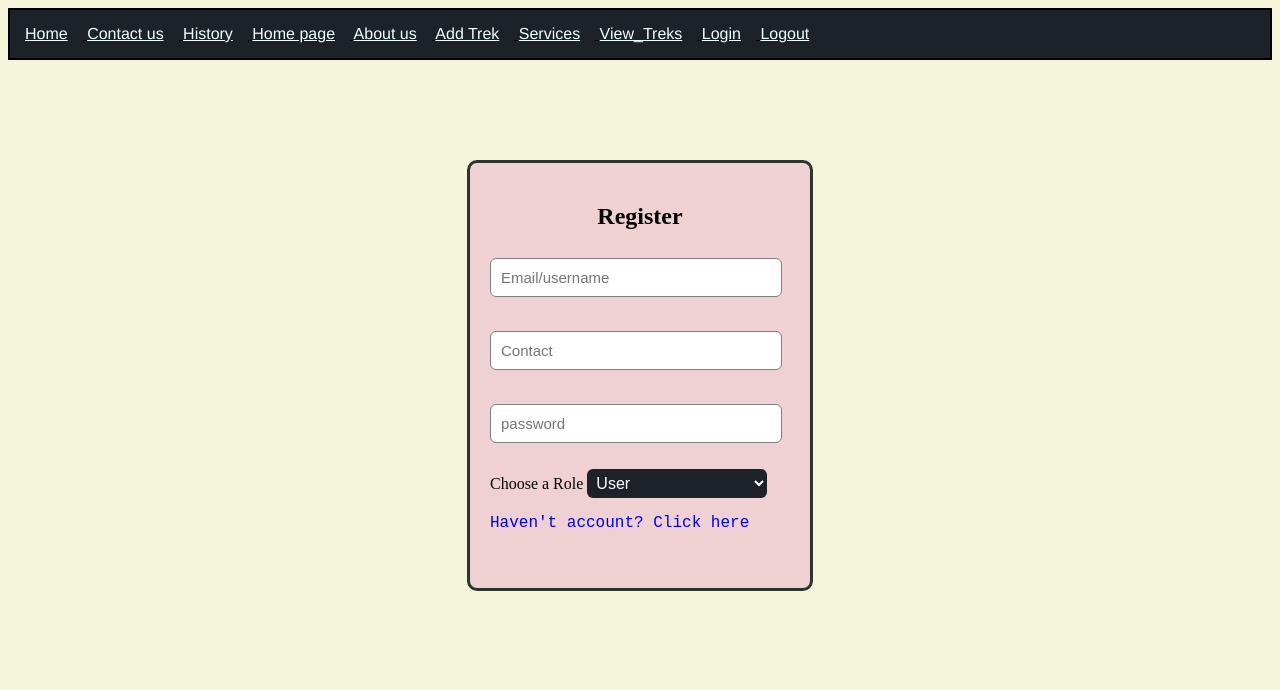
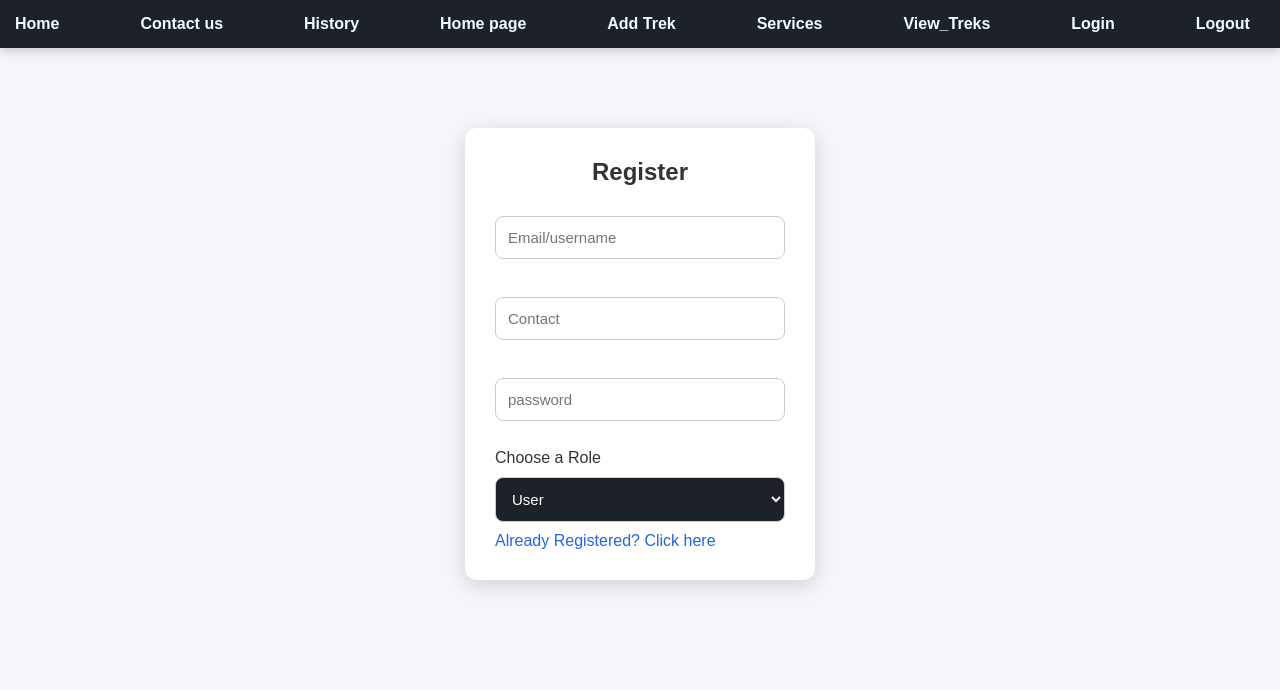
Before and after one commit to 24f2006892/Trekking-Management-Project, a Flask app: page /register in a window 1280 px wide. Shown: the top 690 px of the page. Run offline with Flask 3, Linux system fonts and the light colour scheme.

Commit message:
UI design

```diff
--- a/app.py
+++ b/app.py
@@ -20,15 +20,15 @@ def init_db():
                  id INTEGER PRIMARY KEY AUTOINCREMENT,
                  username TEXT UNIQUE NOT NULL,
                  email TEXT UNIQUE NOT NULL,
-                 mobile TEXT UNIQUE NOT NULL,
+                 mobile TEXT UNIQUE,
                  password TEXT NOT NULL,
                  role TEXT NOT NULL DEFAULT 'user')
                  """)
 
     admin = conn.execute(" SELECT * FROM users WHERE role = 'admin' ").fetchone()
     if not admin:
-        conn.execute(""" INSERT INTO users (username, email, password, role ) VALUEs (?, ?, ?, ?)
-                    """,("admin", "admin@gmail.com", generate_password_hash("admin@123"), "admin") )
+        conn.execute(""" INSERT INTO users (username, email, mobile, password, role ) VALUEs (?, ?, ?, ?, ?)
+                    """,("admin", "admin@gmail.com","9876543210", generate_password_hash("admin@123"), "admin") )
     conn.execute("""
                 CREATE TABLE IF NOT EXISTS treks(
                  id INTEGER PRIMARY KEY AUTOINCREMENT,
@@ -53,7 +53,7 @@ def init_db():
                  trek_id INTEGER,
                  booking_date DATE ,
                  status TEXT NOT NULL,
-                 FOREIGN KEY(trek_id) REFERENCES treks(id)),
+                 FOREIGN KEY(trek_id) REFERENCES treks(id),
                  FOREIGN KEY(user_id) REFERENCES users(id)
 
                  ) """)
@@ -91,52 +91,94 @@ def my_bookings():
     return render_template("my_bookings.html", bookings=bookings)
 
 # Login
+# Login
 @app.route("/login", methods=["GET", "POST"])
 def login():
     msg = ""
 
     if request.method == "POST":
+
         username = request.form["username"]
         password = request.form["password"]
         role = request.form["role"]
 
         conn = get_db_connnection()
+
         user = conn.execute(
-            "SELECT * FROM users WHERE username=?",
+            "SELECT * FROM users WHERE username = ?",
             (username,)
         ).fetchone()
-        conn.close()
-
-        if user and check_password_hash(user["password"], password):
-            session["user"] = username
-            session["role"] = user["role"]
-            session["mobile"] = user["mobile"]
-    if user["role"] == "admin":
-            return redirect("/admin_dashboard")
-
-    elif user["role"] == "staff":
-        conn = get_db_connnection()
-        staff = conn.execute("""
-                                SELECT * FROM staff WHERE mobile = ?""", (user["mobile"],)).fetchone()
 
         conn.close()
 
-        if not staff:
-            flash("Staff record not found.")
+        # ---------------- DEBUG ----------------
+        print("\n========== LOGIN DEBUG ==========")
+        print("Username Entered :", username)
+        print("Password Entered :", password)
+        print("Role Selected    :", role)
+        print("User Found       :", user)
+
+        if user:
+            print("Stored Role      :", user["role"])
+            print("Stored Mobile    :", user["mobile"])
+            print("Password Match   :", check_password_hash(user["password"], password))
+        else:
+            print("User not found in database")
+
+        print("=================================\n")
+        # ---------------------------------------
+
+        if not user:
+            flash("User not found.")
             return redirect("/login")
 
-        if staff["status"] != "Approved":
-            flash("Your account is waiting for Admin approval.")
+        if not check_password_hash(user["password"], password):
+            flash("Incorrect password.")
             return redirect("/login")
 
-        return redirect("/staff_dashboard")
+        if user["role"] != role:
+            flash("Incorrect role selected.")
+            return redirect("/login")
 
-    else:
-        return redirect("/view_treks")
+        # Login successful
+        session["user"] = user["username"]
+        session["role"] = user["role"]
+        session["mobile"] = user["mobile"]
+
+        # Admin
+        if user["role"] == "admin":
+            print("Redirecting to Admin Dashboard")
+            return redirect("/admin_dashboard")
+
+        # Staff
+        elif user["role"] == "staff":
+
+            conn = get_db_connnection()
+
+            staff = conn.execute(
+                "SELECT * FROM staff WHERE mobile = ?",
+                (user["mobile"],)
+            ).fetchone()
+
+            conn.close()
+
+            if not staff:
+                flash("Staff record not found.")
+                return redirect("/login")
+
+            if staff["status"] != "Approved":
+                flash("Your account is waiting for Admin approval.")
+                return redirect("/login")
+
+            print("Redirecting to Staff Dashboard")
+            return redirect("/staff_dashboard")
+
+        # Normal User
+        else:
+            print("Redirecting to User Dashboard")
+            return redirect("/view_treks")
 
     return render_template("login.html", msg=msg)
-
-
 # Register
 @app.route("/register", methods=["GET","POST"])
 def register():
@@ -152,8 +194,8 @@ def register():
         conn = get_db_connnection()
         try:
             conn.execute(
-                "INSERT INTO users (username, email, password, role) VALUES (?, ?, ?, ?)",
-                (username, email, hashed_password, role)
+                "INSERT INTO users (username, email, mobile, password, role) VALUES (?, ?, ?, ?)",
+                (username, email, mobile, hashed_password, role)
             )
             if role == "staff":
                 conn.execute("""
--- a/static/css/style.css
+++ b/static/css/style.css
@@ -1,85 +1,217 @@
-p {
-    font-family: 'Courier New', Courier, monospace;
-    color: cadetblue;
-}
-body{
-    background-color:beige;
+*{
+    margin:0;
+    padding:0;
+    box-sizing:border-box;
 }
 
-nav{ border: 2px solid black;
-    text-decoration: underline;
-    font-family: 'Franklin Gothic Medium', 'Arial Narrow', Arial, sans-serif;
-}
-#login_div{
-    background-color:#EFD1D4;
-    align-self: center;
-    align-content: center;
-    border: 3px solid #2c362e ;
-    border-radius: 10px;
-    margin: 100px auto;
-    padding: 20px;
-    width: 300px;
-}
-#register_div{
-    background-color: #EFD1D4;
-    align-self: center;
-    align-content: center;
-    border: 3px solid #2c362e ;
-    border-radius: 10px;
-    margin: 100px auto;
-    padding: 20px;
-    width: 300px;
-    padding-bottom: 40px;
+body{
+    font-family: Arial, Helvetica, sans-serif;
+    background:#f4f6f9;
+    color:#333;
 }
 
-#form_div input{
-    width: 90%;
-    padding: 10px;
-    margin: 8px 0;
-    border: 1px solid gray;
-    border-radius: 6px;
-    font-size: 15px;
+/* ---------------- NAVBAR ---------------- */
+
+nav{
+    background:#1D2228;
+    padding:15px 40px;
+    display:flex;
+    justify-content:space-between;
+    align-items:center;
+    box-shadow:0 3px 10px rgba(0,0,0,.2);
+}
+
+nav a{
+    color:white;
+    text-decoration:none;
+    margin-right:20px;
+    font-weight:bold;
+}
+
+nav a:hover{
+    color:#00c6ff;
+}
+
+/* ---------------- HEADINGS ---------------- */
+
+h1,h2,h3{
+    margin-bottom:15px;
+}
+
+/* ---------------- PARAGRAPH ---------------- */
+
+p{
+    color:#555;
+    font-family:Arial, Helvetica, sans-serif;
+}
+
+/* ---------------- LOGIN & REGISTER ---------------- */
+
+#login_div,
+#register_div{
+    width:350px;
+    margin:80px auto;
+    background:white;
+    border-radius:12px;
+    padding:30px;
+    box-shadow:0 5px 20px rgba(0,0,0,.15);
+}
+
+#login_div h2,
+#register_div h2{
+    text-align:center;
+    margin-bottom:20px;
+}
+
+#form_div input,
+#form_div select{
+    width:100%;
+    padding:12px;
+    margin:10px 0;
+    border:1px solid #ccc;
+    border-radius:8px;
+    font-size:15px;
 }
 
 #form_div button{
-    width: 95%;
-    padding: 10px;
-    background-color: green;
-    color: white;
-    border: none;
-    border-radius: 6px;
-    cursor: pointer;
-    font-size: 16px;
-}
-#role_button{
-    width: 60%;
-    padding: 5px;
-    background-color: #1D2228;
-    border: none;
-    border-radius: 6px;
-    font-size: 16px;
-    color: white;
+    width:100%;
+    padding:12px;
+    background:#2563eb;
+    color:white;
+    border:none;
+    border-radius:8px;
+    cursor:pointer;
+    font-size:16px;
+    transition:.3s;
 }
 
-#login_div a{
-    text-decoration: none;
+#form_div button:hover{
+    background:#1d4ed8;
 }
 
+#role_button{
+    width:100%;
+    padding:10px;
+    background:#1D2228;
+    color:white;
+    border:none;
+    border-radius:8px;
+}
+
+#login_div a,
+#register_div a{
+    text-decoration:none;
+    color:#2563eb;
+}
+
+/* ---------------- CONTACT ---------------- */
+
 #contact-div{
-        background-color: #EFD1D4;
-        font-family: "Times New Roman", Times, serif;}
+    background:white;
+    width:700px;
+    margin:40px auto;
+    padding:30px;
+    border-radius:10px;
+    box-shadow:0 5px 15px rgba(0,0,0,.1);
+}
+
+/* ---------------- ADMIN DASHBOARD ---------------- */
 
 #admin-dashboard{
-    background-color:#EFD1D4;
+    width:90%;
+    margin:30px auto;
 }
+
 #dashboard-cards{
-    display: flex;
-    margin: 20px;
-    gap: 20px;
+    display:grid;
+    grid-template-columns:repeat(auto-fit,minmax(220px,1fr));
+    gap:20px;
+    margin-top:20px;
 }
+
 .card{
-    width: 100px;
-    border-radius: 6px;
-    background: wheat;
-    text-align: center;
+    background:white;
+    border-radius:12px;
+    padding:25px;
+    text-align:center;
+    box-shadow:0 5px 15px rgba(0,0,0,.1);
 }
+
+.card h2{
+    color:#2563eb;
+    margin-bottom:10px;
+}
+
+.card p{
+    font-size:18px;
+}
+
+/* ---------------- TABLE ---------------- */
+
+table{
+    width:100%;
+    border-collapse:collapse;
+    margin-top:20px;
+    background:white;
+    box-shadow:0 3px 10px rgba(0,0,0,.1);
+}
+
+table th{
+    background:#1D2228;
+    color:white;
+    padding:12px;
+}
+
+table td{
+    padding:12px;
+    text-align:center;
+    border-bottom:1px solid #ddd;
+}
+
+table tr:hover{
+    background:#f8f8f8;
+}
+
+/* ---------------- BUTTONS ---------------- */
+
+.btn{
+    display:inline-block;
+    padding:10px 18px;
+    border-radius:8px;
+    text-decoration:none;
+    color:white;
+    background:#2563eb;
+}
+
+.btn:hover{
+    background:#1d4ed8;
+}
+
+.btn-success{
+    background:#16a34a;
+}
+
+.btn-danger{
+    background:#dc2626;
+}
+
+/* ---------------- FLASH MESSAGE ---------------- */
+
+.flash{
+    width:80%;
+    margin:20px auto;
+    padding:15px;
+    background:#d1fae5;
+    border-left:5px solid green;
+    border-radius:5px;
+}
+
+/* ---------------- FOOTER ---------------- */
+
+footer{
+    text-align:center;
+    padding:20px;
+    margin-top:40px;
+    background:#1D2228;
+    color:white;
+}
--- a/templates/admin_dashboard.html
+++ b/templates/admin_dashboard.html
@@ -28,7 +28,7 @@
     </div>
 
 </div>
-   {% endfor %}
+
 
 <table>
     <tr>
--- a/templates/base.html
+++ b/templates/base.html
@@ -14,8 +14,6 @@
 
         <a href="/home" style="color: azure; margin-right: 15px;">Home page</a>
 
-        <a href="/about" style="color: azure; margin-right: 15px;">About us</a>
-
         <a href="/trek" style="color: azure; margin-right: 15px;">Add Trek</a>
 
         <a href="/services" style="color: azure; margin-right: 15px;">Services</a>
--- a/templates/register.html
+++ b/templates/register.html
@@ -15,7 +15,7 @@
     </form>
 
     <p>
-        <a href="/register" style="text-decoration: none;">Haven't account? Click here</a>
+        <a href="/login" style="text-decoration: none;">Already Registered? Click here</a>
     </p>
 </div>
 {% endblock %}
```
Also changed, not shown: database.db.
